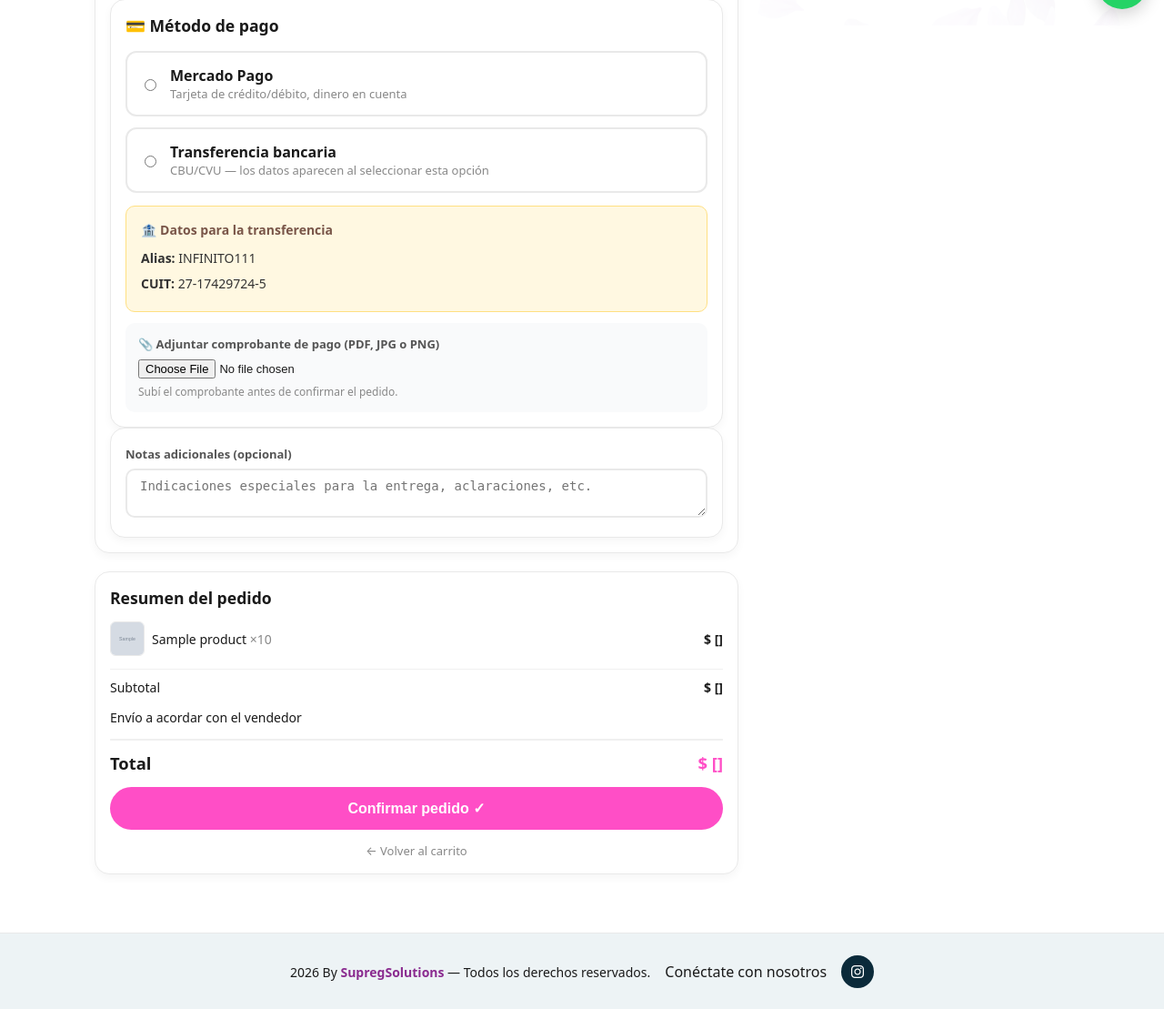
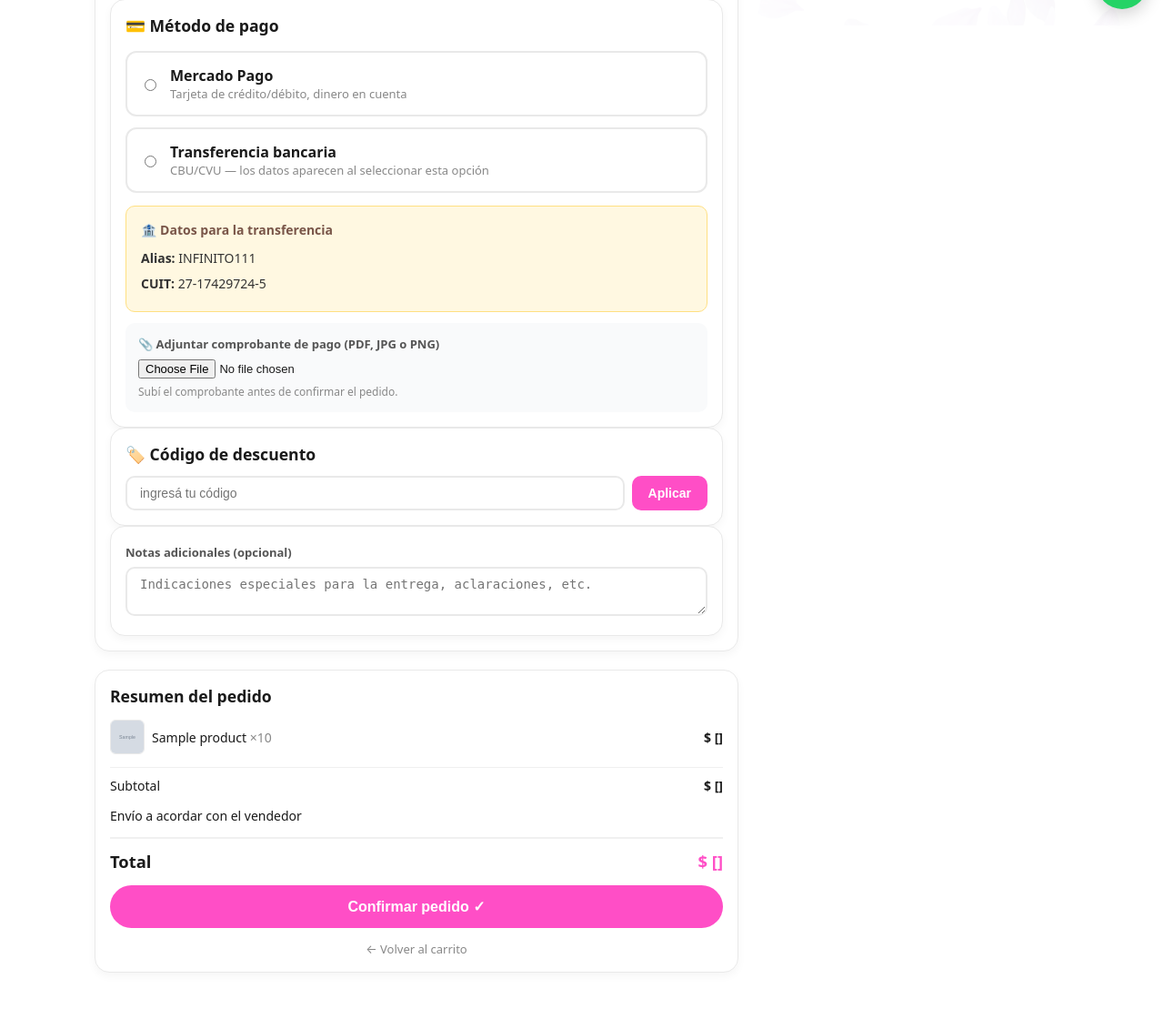
Before and after one commit to NachoGuidali/infinito_produccion, a Django app: template lms/templates/lms/store/checkout.html in a window 1280 px wide. Shown: the part 772-1881 px from the top of the page at 91% size. Run offline with Django 5.2, Linux system fonts and the light colour scheme; the template is opened without the code that fills it: most values are stand-ins (such as "Sample title", 1, 10 or a date in 2020); grey boxes marked "Sample" are stand-in pictures.

Commit message:
codigo de descuento

```diff
--- a/lms/templates/lms/store/checkout.html
+++ b/lms/templates/lms/store/checkout.html
@@ -144,6 +144,21 @@
         </div>
       </div>
 
+      {# Código de descuento #}
+      <div class="card">
+        <h2 style="margin:0 0 12px; font-size:1.1rem">🏷️ Código de descuento</h2>
+        <div style="display:flex; gap:8px">
+          <input type="text" id="discount-input" name="discount_code"
+                 placeholder="Ingresá tu código"
+                 style="flex:1; padding:9px 14px; border-radius:10px; border:2px solid #e9e9e9; font-size:14px; text-transform:lowercase">
+          <button type="button" onclick="applyDiscount()"
+                  style="padding:9px 18px; border-radius:10px; background:var(--color-principal); color:#fff; border:none; font-weight:700; cursor:pointer; font-size:14px">
+            Aplicar
+          </button>
+        </div>
+        <div id="discount-msg" style="margin-top:8px; font-size:13px; display:none"></div>
+      </div>
+
       {# Notas opcionales #}
       <div class="card">
         <label style="font-size:13px; font-weight:700; color:#555">Notas adicionales (opcional)</label>
@@ -175,9 +190,10 @@
         </div>
         <div style="display:flex; justify-content:space-between; font-size:14px">
           <span>Envío a acordar con el vendedor</span>
-          <!-- <span id="shipping-display" style="color:var(--color-principal); font-weight:700">
-            {% if pre_shipping == 0 %}Gratis{% elif pre_shipping %}$ {{ pre_shipping }}{% else %}A calcular{% endif %}
-          </span> -->
+        </div>
+        <div id="discount-row" style="display:none; justify-content:space-between; font-size:14px; color:#22a06b; font-weight:700">
+          <span>🏷️ Descuento profesional (20%)</span>
+          <span>− $ <span id="discount-val">0</span></span>
         </div>
         <div style="border-top:2px solid #f0f0f0; padding-top:12px; display:flex; justify-content:space-between; font-size:1.15rem; font-weight:800">
           <span>Total</span>
@@ -200,7 +216,40 @@
 </form>
 
 <script>
-  const subtotalVal = {{ subtotal }};
+  const subtotalVal = {{ subtotal|stringformat:"f" }};
+  const VALID_CODES = { "descuentoprofesionales20": 0.20 };
+  let appliedDiscount = 0;
+
+  function applyDiscount() {
+    const code = document.getElementById('discount-input').value.trim().toLowerCase();
+    const msg  = document.getElementById('discount-msg');
+    const rate = VALID_CODES[code];
+
+    if (rate) {
+      appliedDiscount = Math.round(subtotalVal * rate * 100) / 100;
+      const newTotal  = Math.round((subtotalVal - appliedDiscount) * 100) / 100;
+
+      document.getElementById('discount-val').textContent = appliedDiscount.toLocaleString('es-AR');
+      document.getElementById('total-val').textContent    = newTotal.toLocaleString('es-AR');
+      document.getElementById('discount-row').style.display = 'flex';
+
+      msg.style.color = '#22a06b';
+      msg.textContent = '✓ Código aplicado — 20% de descuento';
+    } else {
+      appliedDiscount = 0;
+      document.getElementById('discount-row').style.display = 'none';
+      document.getElementById('total-val').textContent = subtotalVal.toLocaleString('es-AR');
+
+      msg.style.color = '#e53935';
+      msg.textContent = 'Código inválido.';
+    }
+    msg.style.display = 'block';
+  }
+
+  // Aplicar también al presionar Enter en el campo
+  document.getElementById('discount-input').addEventListener('keydown', function(e) {
+    if (e.key === 'Enter') { e.preventDefault(); applyDiscount(); }
+  });
 
   function selectMethod(label, method) {
     document.querySelectorAll('label[onclick]').forEach(l => {
```
Also changed, not shown: lms/services/payments.py (+10 -1 lines), lms/views_store.py (+21 -6 lines).
